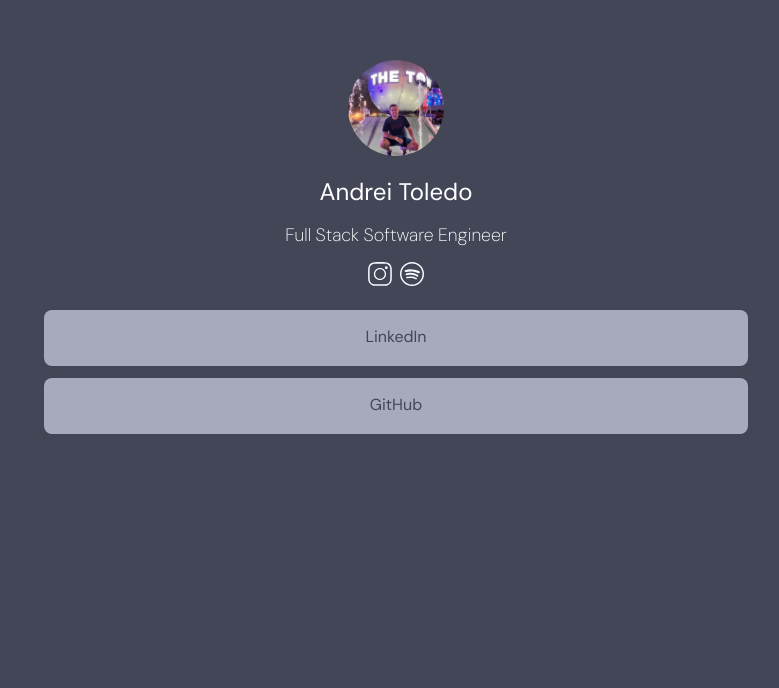
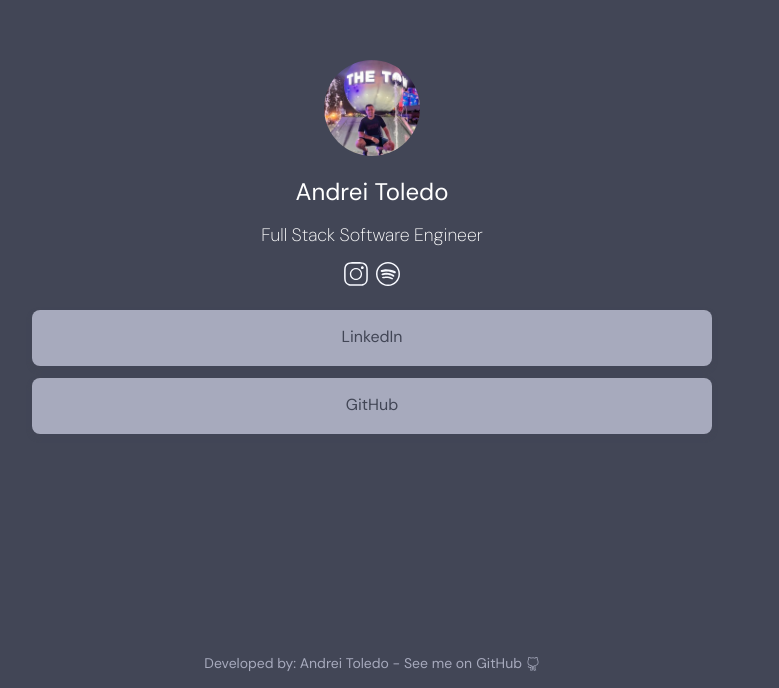
Before and after one commit to andrei1110/react-link-list, a React (Create React App) app: page / in a window 1280 px wide. Shown: the part 112-800 px from the top of the page, without its empty margins (268-1047 px from the left). Built offline with nearby package versions, Linux system fonts and the light colour scheme; the HTML template or start-up script is replaced by a standard one.

Commit message:
Removed test, added license, layout fixes and add footer
Removed test, added license, layout fixes and add footer

```diff
--- /dev/null
+++ b/src/components/Footer/Footer.tsx
@@ -0,0 +1,15 @@
+import React from 'react';
+import { Container, GitHubLink, GitHubIcon } from './styles';
+
+const Footer:React.FC = () => {
+    return (
+        <Container>
+            Developed by: Andrei Toledo - See me on
+            <GitHubLink title="GitHub" href="https://github.com/andrei1110/react-link-list" target="_blank">
+                GitHub <GitHubIcon />
+            </GitHubLink>
+        </Container>
+    );
+};
+
+export default Footer;
--- /dev/null
+++ b/src/components/Footer/index.tsx
@@ -0,0 +1,3 @@
+import Footer from "./Footer";
+
+export default Footer;
--- /dev/null
+++ b/src/components/Footer/styles.tsx
@@ -0,0 +1,31 @@
+import styled from "styled-components";
+import { SlSocialGithub } from "react-icons/sl";
+
+export const Container = styled.div`
+    font-family: 'DM Sans', sans-serif;
+    font-size: 14px;
+    text-align: center;
+    position: absolute;
+    border-radius: 30px;
+    bottom: 16px;
+    color: var(--light-gray);
+    left: 50%;
+    transform: translate(-50%);
+    flex-direction: row;
+    align-content: center;
+    width: 100%;
+`;
+
+export const GitHubLink = styled.a`
+    color: var(--light-gray);
+    margin-left: 4px;
+    text-decoration: none;
+    transition-duration: .3s;
+    &:hover {
+        text-decoration: underline;
+    }
+`;
+
+export const GitHubIcon = styled(SlSocialGithub)`
+    vertical-align: middle;
+`;
--- a/src/components/Link/styles.tsx
+++ b/src/components/Link/styles.tsx
@@ -7,9 +7,9 @@ export const LinkBox = styled.a`
     text-decoration: none;
     background-color: var(--light-gray);
     width: 680px;
-    margin-bottom: 12px;
+    margin: 0 auto 12px auto;
     height: 40px;
-    padding: 16px 12px 0 12px;
+    padding-top: 16px;
     border-radius: 8px;
     box-shadow: var(--black) 0px 3px 5px;
     text-align: center;
--- a/src/components/LinkList/LinkList.tsx
+++ b/src/components/LinkList/LinkList.tsx
@@ -10,8 +10,8 @@ const LinkList:React.FC = () => {
 
     return (
         <Container>
-            { myLinks.map(link =>
-                <Link link={link} />
+            { myLinks.map((link, index) =>
+                <Link link={link} key={'link' + index} />
             )}
         </Container>
     );
--- a/src/components/SocialMedia/SocialMedia.tsx
+++ b/src/components/SocialMedia/SocialMedia.tsx
@@ -9,8 +9,8 @@ const SocialMedia:React.FC = () => {
     ]
     return (
         <Container>
-            {socials.map(social => (
-                <SocialIcon href={social.href} title={social.title}> {social.icon} </SocialIcon>
+            {socials.map((social, index) => (
+                <SocialIcon href={social.href} key={'social' + index} title={social.title}> {social.icon} </SocialIcon>
             ))}
         </Container>
     );
--- a/src/pages/HomePage/HomePage.tsx
+++ b/src/pages/HomePage/HomePage.tsx
@@ -3,6 +3,7 @@ import { CentralBox, Container, H1, Image, SubTitle } from './styles';
 import profilePic from '../../assets/images/profile-pic.jpg';
 import LinkList from '../../components/LinkList';
 import SocialMedia from '../../components/SocialMedia';
+import Footer from '../../components/Footer';
 
 const HomePage:React.FC = () => {
     return (
@@ -14,6 +15,7 @@ const HomePage:React.FC = () => {
                 <SocialMedia />
                 <LinkList />
             </CentralBox>
+            <Footer />
         </Container>
     );
 };
--- a/src/pages/HomePage/styles.tsx
+++ b/src/pages/HomePage/styles.tsx
@@ -19,10 +19,7 @@ export const CentralBox = styled.div`
     text-align: center;
     color: white;
     min-height: 248px;
-    padding: 24px;
-    @media(max-width: 501px) {
-        padding: 24px 0 0 0;
-    }
+    padding-top: 24px;
 `;
 
 export const H1 = styled.h1`
--- a/tsconfig.json
+++ b/tsconfig.json
@@ -18,9 +18,10 @@
     "resolveJsonModule": true,
     "isolatedModules": true,
     "noEmit": true,
-    "jsx": "react-jsx"
+    "jsx": "preserve"
   },
   "include": [
-    "src"
+    "src",
+    "public"
   ]
 }
```
Also changed, not shown: package.json (+10 -12 lines), public/logo192.png (deleted), public/logo512.png (deleted).
